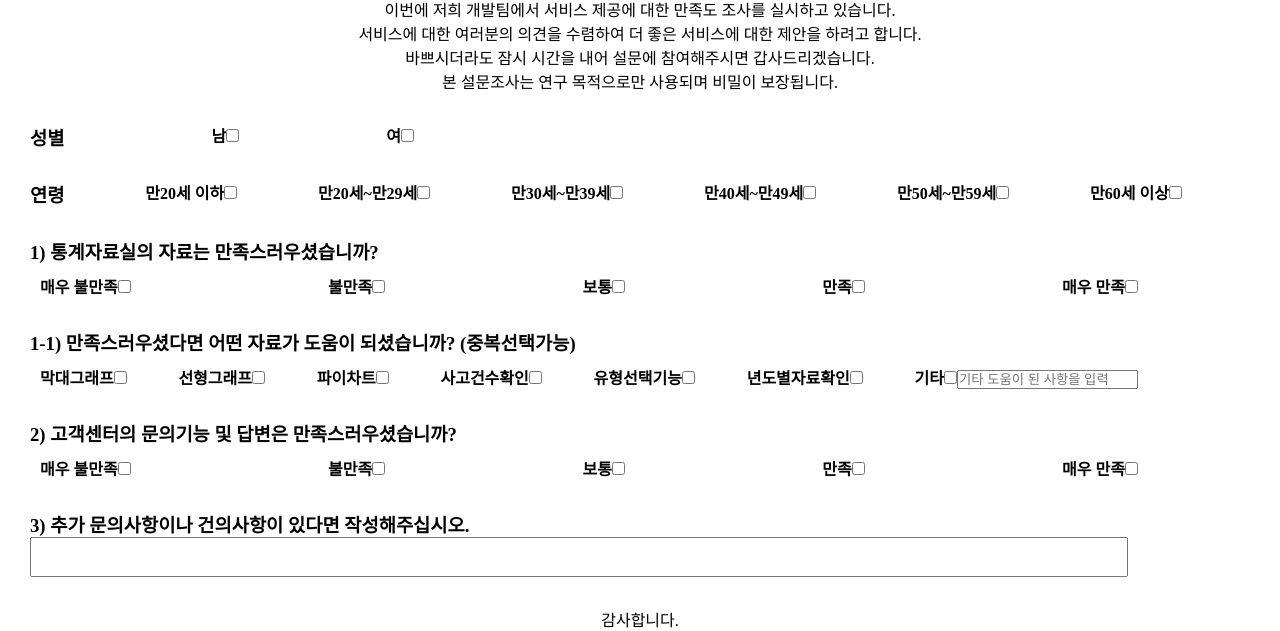
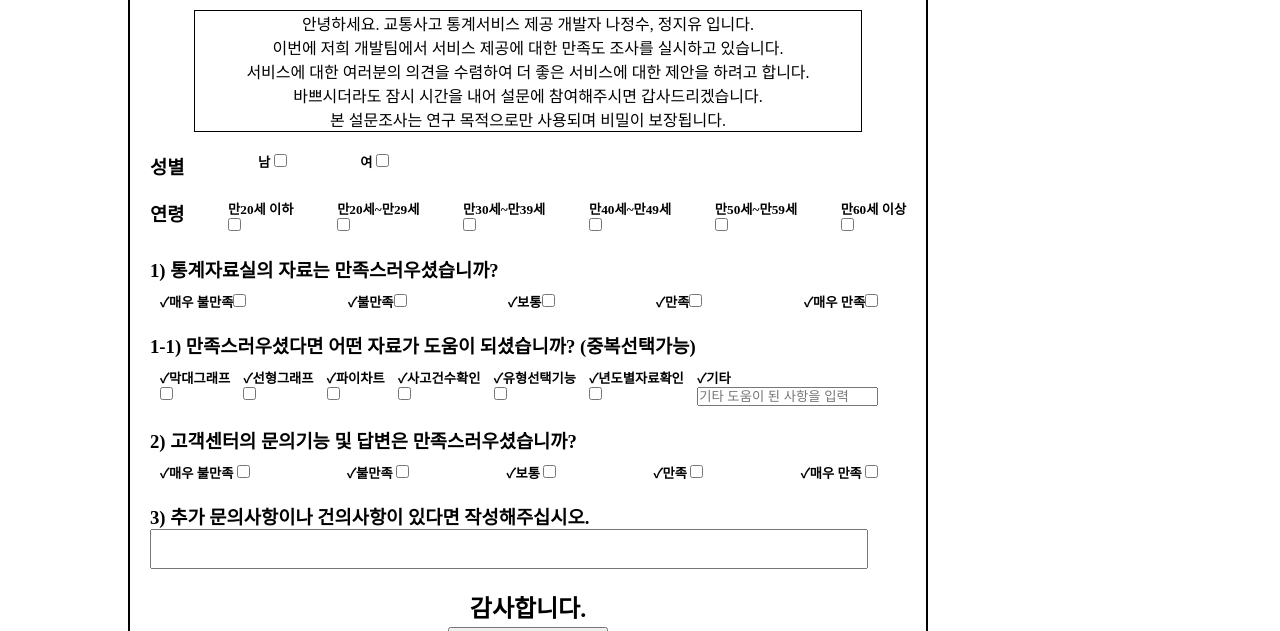
Before and after one commit to Traffic-Accident-Analysis-Project/VIEW, a plain HTML site: page ChartSample/survey.html in a window 1280 px wide. Shown: the part 236-867 px from the top of the page. After the commit the page ends 800 px from the top, so only its background shows below. Drawn offline with nearby package versions, Linux system fonts and the light colour scheme.

Commit message:
feat js-survey

```diff
--- a/ChartSample/survey.html
+++ b/ChartSample/survey.html
@@ -18,40 +18,73 @@
       .container {
         width: 100%;
       }
-      img {
+      .survey-popup img {
         width: 10%;
         margin-left: 45%;
       }
-      h1 {
+      .survey-popup h1 {
         text-align: center;
         margin: 20px;
       }
-      p {
+      .survey-popup p {
+        width: 84%;
+        margin-left: 8%;
         text-align: center;
+        border: 1px double black
       }
       .gender {
         width: 30%;
-        margin: 30px;
+        margin: 20px;
       }
       .age {
-        width: 90%;
-        margin: 30px;
+        width: 95%;
+        margin: 20px;
       }
       .question {
-        margin: 30px;
+        margin: 20px;
       }
       .answer {
-        width: 90%;
+        width: 95%;
         margin: 10px;
       }
-      #suggestions{
-        width: 90%;
+      #suggestions {
+        width: 95%;
         height: 40px;
       }
+      .survey-popup {
+        top: 10%;
+        left: 10%;
+        width: 800px;
+        height: 850px;
+        position: fixed;
+        z-index: 5;
+        cursor: move;
+        border: 2px solid black;
+      }
+      .survey-popup button {
+        position: absolute;
+        right: 40%;
+        bottom: 5%;
+        width: 20%;
+        cursor: pointer;
+      }
+      .survey-popup h2{
+        text-align: center;
+      }
     </style>
+    <link
+      rel="stylesheet"
+      href="http://code.jquery.com/ui/1.11.4/themes/smoothness/jquery-ui.css"
+    />
+    <script
+      type="text/javascript"
+      src="http://code.jquery.com/jquery-latest.min.js"
+    ></script>
+    <script src="http://code.jquery.com/ui/1.11.4/jquery-ui.js"></script>
   </head>
   <body>
     <div class="container">
+      <div class="survey-popup">
         <img src="../HTML&CSS/img/T.A.S-logo.png" alt="" />
         <h1>교통사고 통계서비스 만족도에 관한 조사</h1>
         <p>
@@ -66,57 +99,58 @@
         <div class="personal-information-wraper">
           <div class="row gender">
             <h3>성별</h3>
-          <h4>남<input type="checkbox" /></h4>
-          <h4>여<input type="checkbox" /></h4>
+            <h5>남 <input type="checkbox" /></h5>
+            <h5>여 <input type="checkbox" /></h5>
           </div>
           <div class="row age">
             <h3>연령</h3>
-          <h4>만20세 이하<input type="checkbox" /></h4>
-          <h4>만20세~만29세<input type="checkbox" /></h4>
-          <h4>만30세~만39세<input type="checkbox" /></h4>
-          <h4>만40세~만49세<input type="checkbox" /></h4>
-          <h4>만50세~만59세<input type="checkbox" /></h4>
-          <h4>만60세 이상<input type="checkbox" /></h4>
+            <h5>만20세 이하<br /><input type="checkbox" /></h5>
+            <h5>만20세~만29세<br /><input type="checkbox" /></h5>
+            <h5>만30세~만39세<br /><input type="checkbox" /></h5>
+            <h5>만40세~만49세<br /><input type="checkbox" /></h5>
+            <h5>만50세~만59세<br /><input type="checkbox" /></h5>
+            <h5>만60세 이상<br /><input type="checkbox" /></h5>
           </div>
         </div>
         <div class="survey-wraper">
           <div class="question">
             <h3>1) 통계자료실의 자료는 만족스러우셨습니까?</h3>
             <div class="row stat answer">
-            <h4>매우 불만족<input type="checkbox" /></h4>
-            <h4>불만족<input type="checkbox" /></h4>
-            <h4>보통<input type="checkbox" /></h4>
-            <h4>만족<input type="checkbox" /></h4>
-            <h4>매우 만족<input type="checkbox" /></h4>
+              <h5>&#10003매우 불만족<input type="checkbox" /></h5>
+              <h5>&#10003불만족<input type="checkbox" /></h5>
+              <h5>&#10003보통<input type="checkbox" /></h5>
+              <h5>&#10003만족<input type="checkbox" /></h5>
+              <h5>&#10003매우 만족<input type="checkbox" /></h5>
             </div>
           </div>
           <div class="question">
             <h3>
-            1-1) 만족스러우셨다면 어떤 자료가 도움이 되셨습니까? (중복선택가능)
+              1-1) 만족스러우셨다면 어떤 자료가 도움이 되셨습니까?
+              (중복선택가능)
             </h3>
             <div class="row stat-1 answer">
-            <h4>막대그래프<input type="checkbox" /></h4>
-            <h4>선형그래프<input type="checkbox" /></h4>
-            <h4>파이차트<input type="checkbox" /></h4>
-            <h4>사고건수확인<input type="checkbox" /></h4>
-            <h4>유형선택기능<input type="checkbox" /></h4>
-            <h4>년도별자료확인<input type="checkbox" /></h4>
-            <h4>
-              기타<input type="checkbox" /><input
+              <h5>&#10003막대그래프<br /><input type="checkbox" /></h5>
+              <h5>&#10003선형그래프<br /><input type="checkbox" /></h5>
+              <h5>&#10003파이차트<br /><input type="checkbox" /></h5>
+              <h5>&#10003사고건수확인<br /><input type="checkbox" /></h5>
+              <h5>&#10003유형선택기능<br /><input type="checkbox" /></h5>
+              <h5>&#10003년도별자료확인<br /><input type="checkbox" /></h5>
+              <h5>
+                &#10003기타<br /><input
                   type="text"
                   placeholder="기타 도움이 된 사항을 입력"
                 />
-            </h4>
+              </h5>
             </div>
           </div>
           <div class="question">
             <h3>2) 고객센터의 문의기능 및 답변은 만족스러우셨습니까?</h3>
             <div class="row QnA answer">
-            <h4>매우 불만족<input type="checkbox" /></h4>
-            <h4>불만족<input type="checkbox" /></h4>
-            <h4>보통<input type="checkbox" /></h4>
-            <h4>만족<input type="checkbox" /></h4>
-            <h4>매우 만족<input type="checkbox" /></h4>
+              <h5>&#10003매우 불만족 <input type="checkbox" /></h5>
+              <h5>&#10003불만족 <input type="checkbox" /></h5>
+              <h5>&#10003보통 <input type="checkbox" /></h5>
+              <h5>&#10003만족 <input type="checkbox" /></h5>
+              <h5>&#10003매우 만족 <input type="checkbox" /></h5>
             </div>
           </div>
           <div class="question">
@@ -124,7 +158,14 @@
             <input id="suggestions" type="text" placeholder="" />
           </div>
         </div>
-      <p>감사합니다.</p>
+        <button type="button">제출하기</button>
+        <h2>감사합니다.</h2>
+      </div>
     </div>
   </body>
 </html>
+<script>
+  $(function () {
+    $(".survey-popup").draggable();
+  });
+</script>
```
Lines whose indentation alone changed are shown as unchanged.
